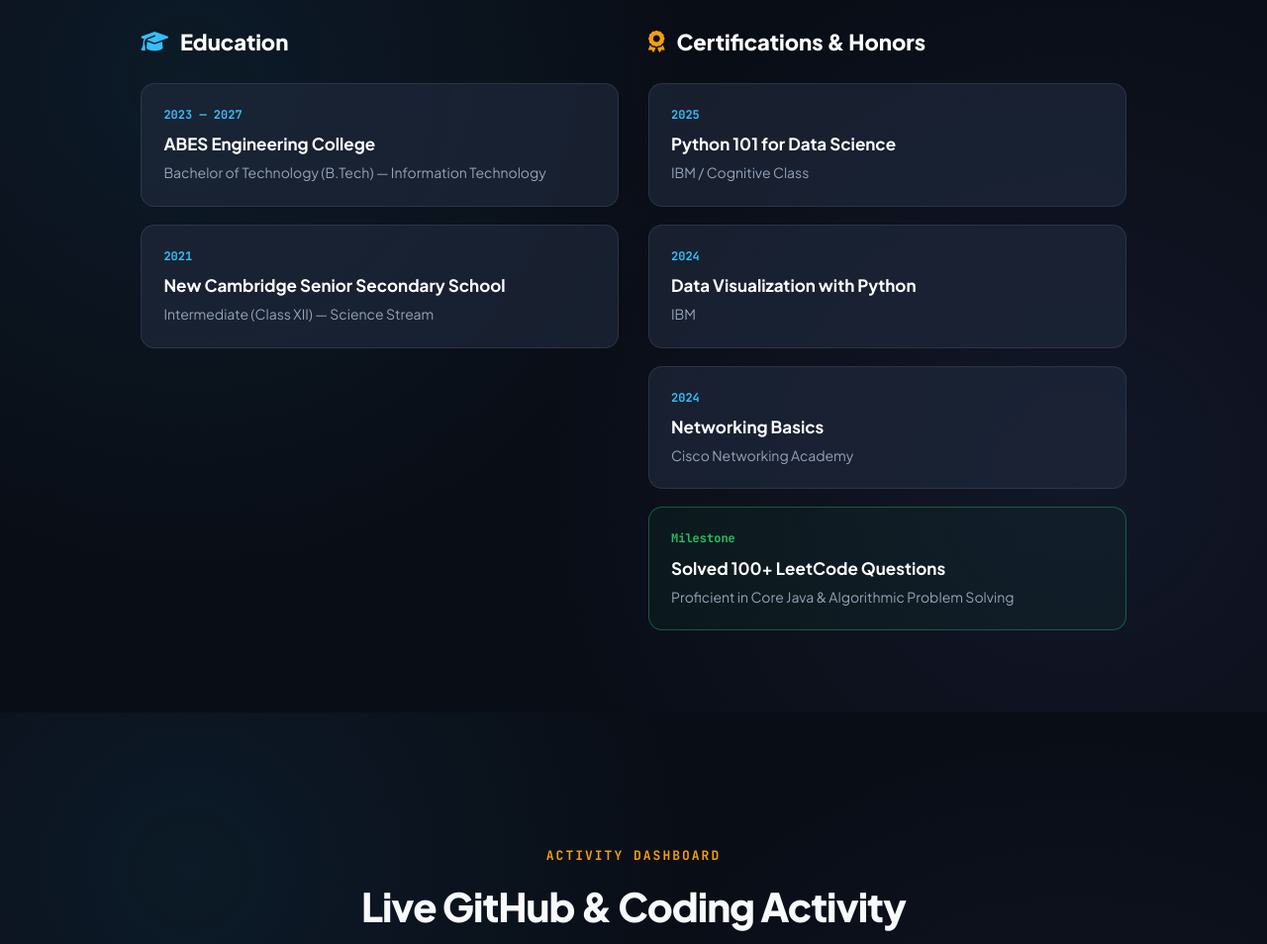
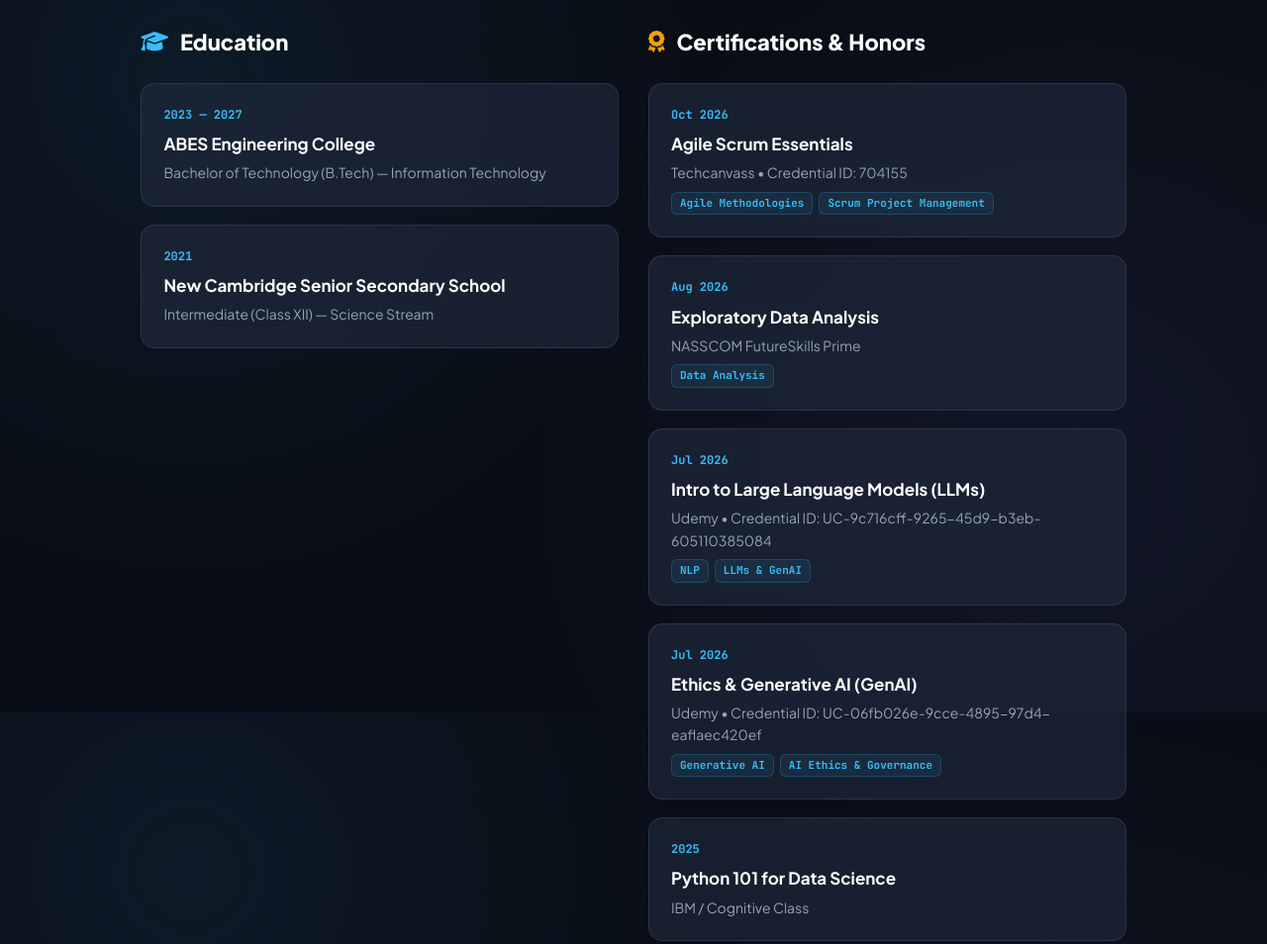
Before and after one commit to Rajneesh1109/Rajneesh1109.github.io, a plain HTML site: page index.html in a window 1280 px wide. Shown: the part 3280-4234 px from the top of the page at 99% size. Drawn offline with Linux system fonts and the light colour scheme.

Commit message:
Add new certifications: Agile Scrum, EDA, LLMs, Ethics & GenAI

```diff
--- a/index.html
+++ b/index.html
@@ -920,6 +920,45 @@
                 <h3 class="timeline-col-title"><i class="fas fa-award" style="color: var(--accent);"></i> Certifications & Honors</h3>
 
                 <div class="timeline-card">
+                    <div class="timeline-year">Oct 2026</div>
+                    <h4 class="timeline-heading">Agile Scrum Essentials</h4>
+                    <p class="timeline-sub">Techcanvass • Credential ID: 704155</p>
+                    <div style="margin-top: 8px; display: flex; flex-wrap: wrap; gap: 6px;">
+                        <span class="tech-badge" style="font-size: 11px; padding: 2px 8px;">Agile Methodologies</span>
+                        <span class="tech-badge" style="font-size: 11px; padding: 2px 8px;">Scrum Project Management</span>
+                    </div>
+                </div>
+
+                <div class="timeline-card">
+                    <div class="timeline-year">Aug 2026</div>
+                    <h4 class="timeline-heading">Exploratory Data Analysis</h4>
+                    <p class="timeline-sub">NASSCOM FutureSkills Prime</p>
+                    <div style="margin-top: 8px; display: flex; flex-wrap: wrap; gap: 6px;">
+                        <span class="tech-badge" style="font-size: 11px; padding: 2px 8px;">Data Analysis</span>
+                    </div>
+                </div>
+
+                <div class="timeline-card">
+                    <div class="timeline-year">Jul 2026</div>
+                    <h4 class="timeline-heading">Intro to Large Language Models (LLMs)</h4>
+                    <p class="timeline-sub">Udemy • Credential ID: UC-9c716cff-9265-45d9-b3eb-605110385084</p>
+                    <div style="margin-top: 8px; display: flex; flex-wrap: wrap; gap: 6px;">
+                        <span class="tech-badge" style="font-size: 11px; padding: 2px 8px;">NLP</span>
+                        <span class="tech-badge" style="font-size: 11px; padding: 2px 8px;">LLMs & GenAI</span>
+                    </div>
+                </div>
+
+                <div class="timeline-card">
+                    <div class="timeline-year">Jul 2026</div>
+                    <h4 class="timeline-heading">Ethics & Generative AI (GenAI)</h4>
+                    <p class="timeline-sub">Udemy • Credential ID: UC-06fb026e-9cce-4895-97d4-eaflaec420ef</p>
+                    <div style="margin-top: 8px; display: flex; flex-wrap: wrap; gap: 6px;">
+                        <span class="tech-badge" style="font-size: 11px; padding: 2px 8px;">Generative AI</span>
+                        <span class="tech-badge" style="font-size: 11px; padding: 2px 8px;">AI Ethics & Governance</span>
+                    </div>
+                </div>
+
+                <div class="timeline-card">
                     <div class="timeline-year">2025</div>
                     <h4 class="timeline-heading">Python 101 for Data Science</h4>
                     <p class="timeline-sub">IBM / Cognitive Class</p>
```
